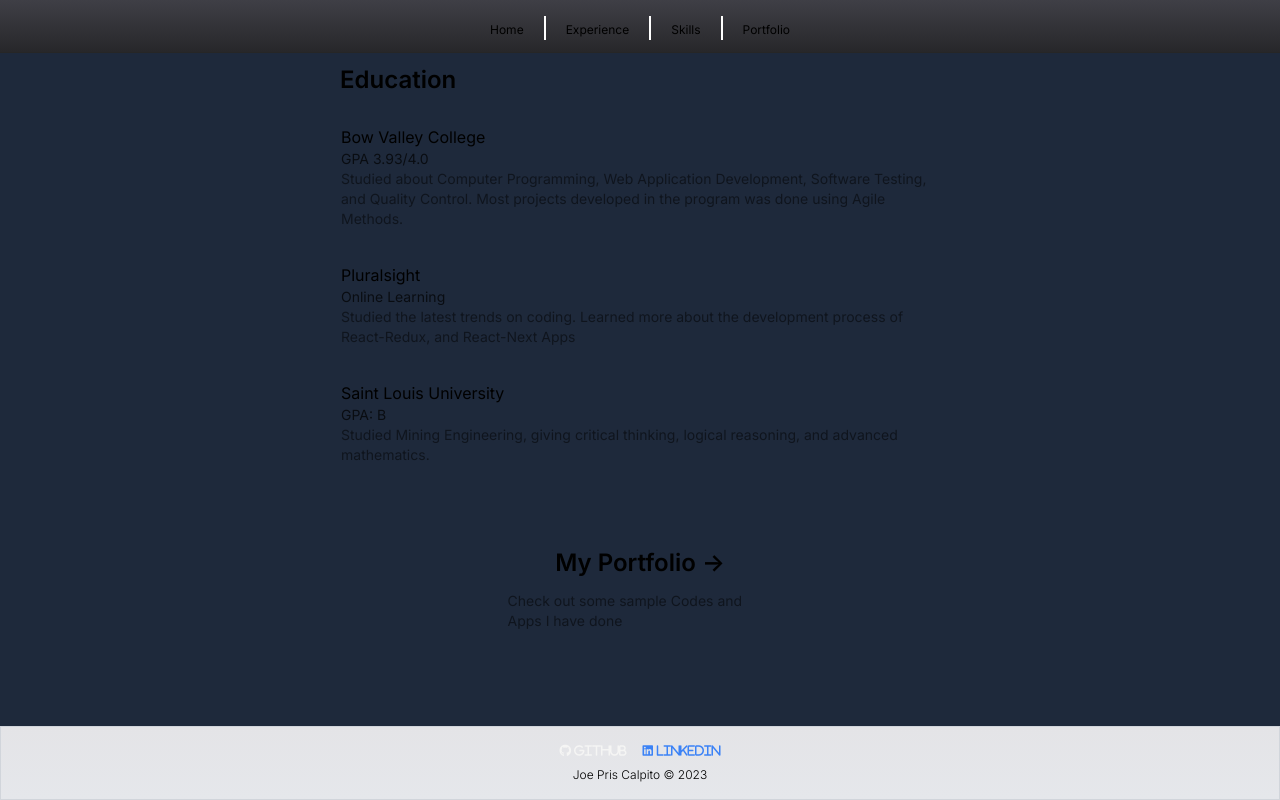
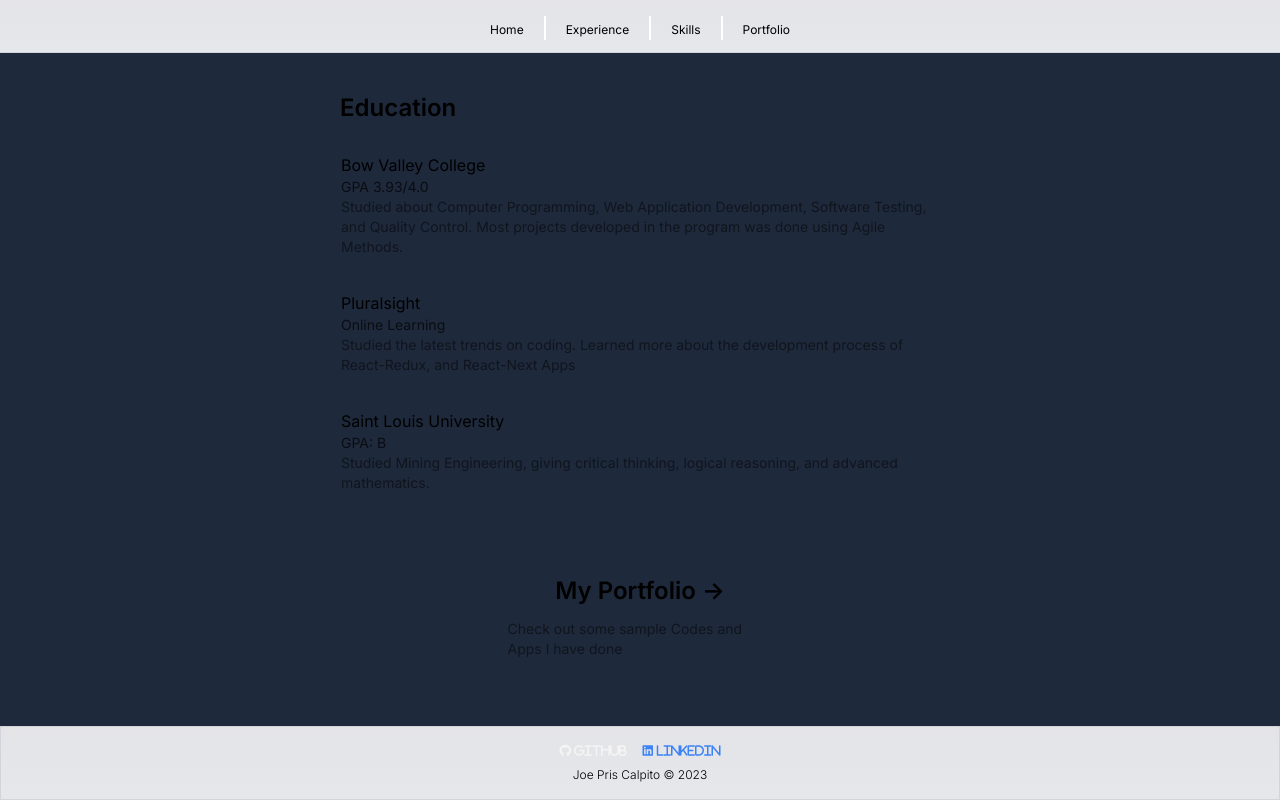
Before and after one commit to joepris/my-portfolio, a Next.js app: page / in a window 1280 px wide. Built offline with nearby package versions, Linux system fonts and the light colour scheme.

Commit message:
visual fixes for large browsers and carousel

```diff
--- a/src/app/components/sections/skills.tsx
+++ b/src/app/components/sections/skills.tsx
@@ -33,18 +33,18 @@
             const positionClass =
               slideIndex === currentSlide
                 ? itemIndex === 0
-                  ? "top-0 left-1/4 -translate-x-1/4 opacity-100"
+                  ? "bottom-0 left-1/4 -translate-x-1/4 opacity-100"
                   : itemIndex === 1
                   ? "top-0 right-1/4 translate-x-1/4 opacity-100"
                   : itemIndex === 2
-                  ? "bottom-0 left-1/4 -translate-x-1/4 opacity-100"
+                  ? "top-0 left-1/4 -translate-x-1/4 opacity-100"
                   : "bottom-0 right-1/4 translate-x-1/4 opacity-100"
                 : itemIndex === 0
-                  ? "top-0 left-1/4 -translate-x-1/4 opacity-0"
+                  ? "bottom-0 left-1/4 -translate-x-1/4 opacity-0"
                   : itemIndex === 1
                   ? "top-0 right-1/4 translate-x-1/4 opacity-0"
                   : itemIndex === 2
-                  ? "bottom-0 left-1/4 -translate-x-1/4 opacity-0"
+                  ? "top-0 left-1/4 -translate-x-1/4 opacity-0"
                   : "bottom-0 right-1/4 translate-x-1/4 opacity-0";
 
             return (
--- a/src/app/page.tsx
+++ b/src/app/page.tsx
@@ -45,13 +45,13 @@
     }
   }, [selected])
 
-  const sectionClassName = "transition-all duration-1000 fixed w-full h-full left-0 overflow-y-auto pb-40";
-  const sectionStandard = "w-full sm:w-2/3 md:w-1/2 sm:mx-auto";
+  const sectionClassName = "transition-all duration-1000 fixed w-full h-full left-0 overflow-y-auto pb-40 sm:justify-center sm:flex sm:items-center";
+  const sectionStandard = "w-full sm:w-2/3 md:w-1/2 sm:mx-auto ";
 
   return (
     <main className={`transition-colors duration-1000 flex min-h-screen flex-col items-center justify-between p-4 sm:p-8 ${colors.background || ''}`.trim()}>
       <div className="max-w-5xl w-full sm:static">
-        <div ref={(ref: any) => menuRef.current = ref} className="fixed block right-0 top-0 w-full justify-between sm:justify-center border-b bg-gradient-to-b from-zinc-700 mb-6 backdrop-blur-2xl border-neutral-800 bg-zinc-800 z-1 overflow-x-auto">
+        <div ref={(ref: any) => menuRef.current = ref} className="fixed block right-0 top-0 w-full justify-between sm:justify-center border-b border-gray-300 bg-gradient-to-b from-zinc-200 backdrop-blur-2xl dark:border-neutral-800 dark:bg-zinc-800 dark:from-inherit lg:bg-gray-200 lg:dark:bg-zinc-800 z-1 overflow-x-auto">
           <ul className="flex mb-3 mt-4 justify-center">
             {menuItems.map((item: MenuItem, i: number) => (
               <li key={`menu-item-${i}`} className={["px-5", i < menuItems.length - 1 ? "border-r-2 border-white" : null].join(" ")}>
```
